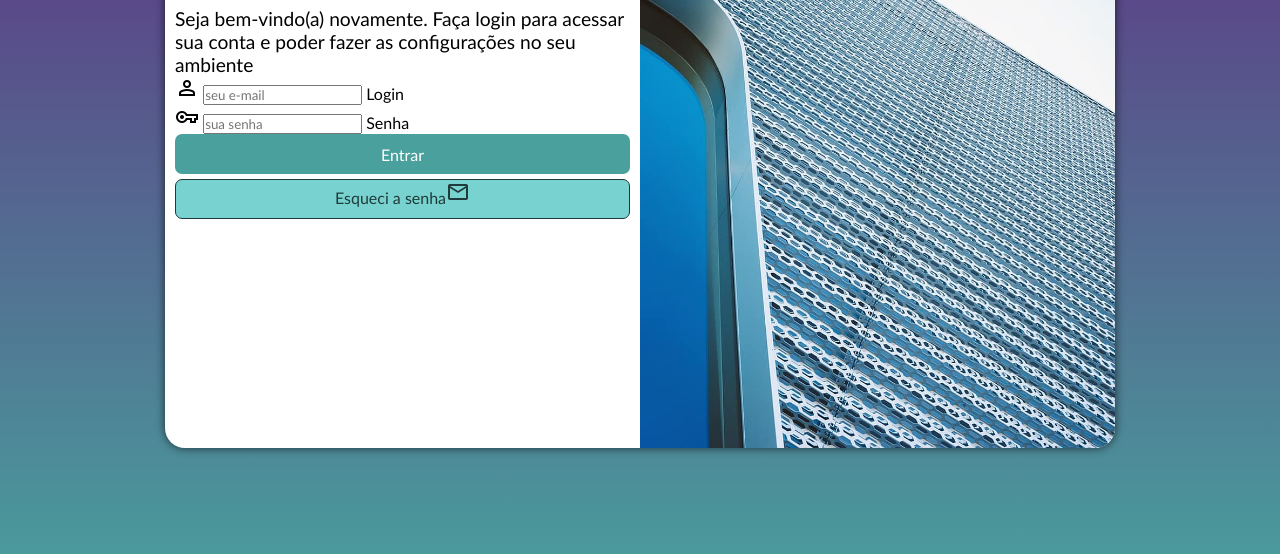
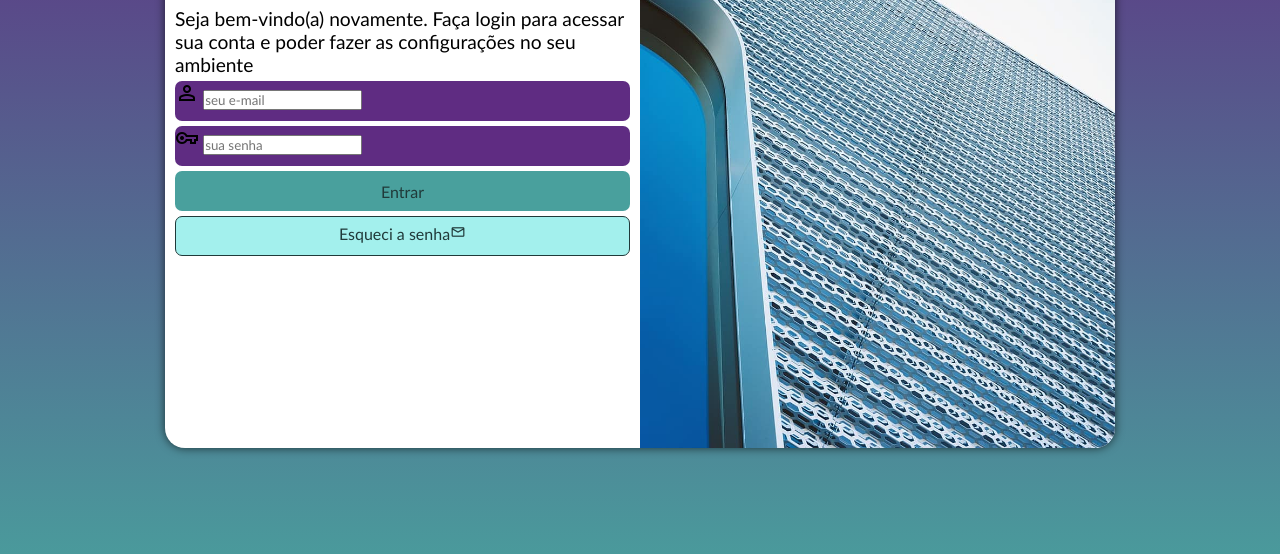
Before and after one commit to antoniodiasfilho/projeto-login, a plain HTML site: page index.html in a window 1280 px wide. Shown: the part 202-756 px from the top of the page. Drawn offline with nearby package versions, Linux system fonts and the light colour scheme.

Commit message:
deixando mais bonito algumas partes

```diff
--- a/estilos/style.css
+++ b/estilos/style.css
@@ -64,31 +64,55 @@ div#formulario  > p{
     font-size: 0.8em;
 }
 
+div.campo{
+    display: block;
+    width: 100%;
+    height: 40px;
+    margin: 5px 0px;
+    background-color: #5f2c82;
+    border-radius: 7px;
+}
+
+div.campo > label{
+    display: none;
+}
+
 form > input[type=submit]{
     display: block;
     font-size: 1em;
     width: 100%;
     height: 40px;
     background-color:#49a09d;
-    color: white;
+    color: #203a3a;
     border: none;
     border-radius: 7px;
     cursor: pointer;
 }
 
 form > input[type=submit]:hover{
-    background-color: #356161;
+    background-color: #203a3a;
+    color: white;
 }
 
 form > a.botao{
     display: block;
     height: 40px;
     margin-top: 5px;
+    padding-top: 7px;
     font-size: 1em;
     text-align: center;
     text-decoration: none;
-    background-color: #78d3d0;
+    background-color: #a3f0ed;
     color: #203a3a;
     border: 1px solid #203a3a;
     border-radius: 7px;
 }
+
+form > a.botao:hover{
+    background-color: #203a3a;
+    color: white;
+}
+
+form > a.botao >  span{
+    font-size: 1em;
+}
```
